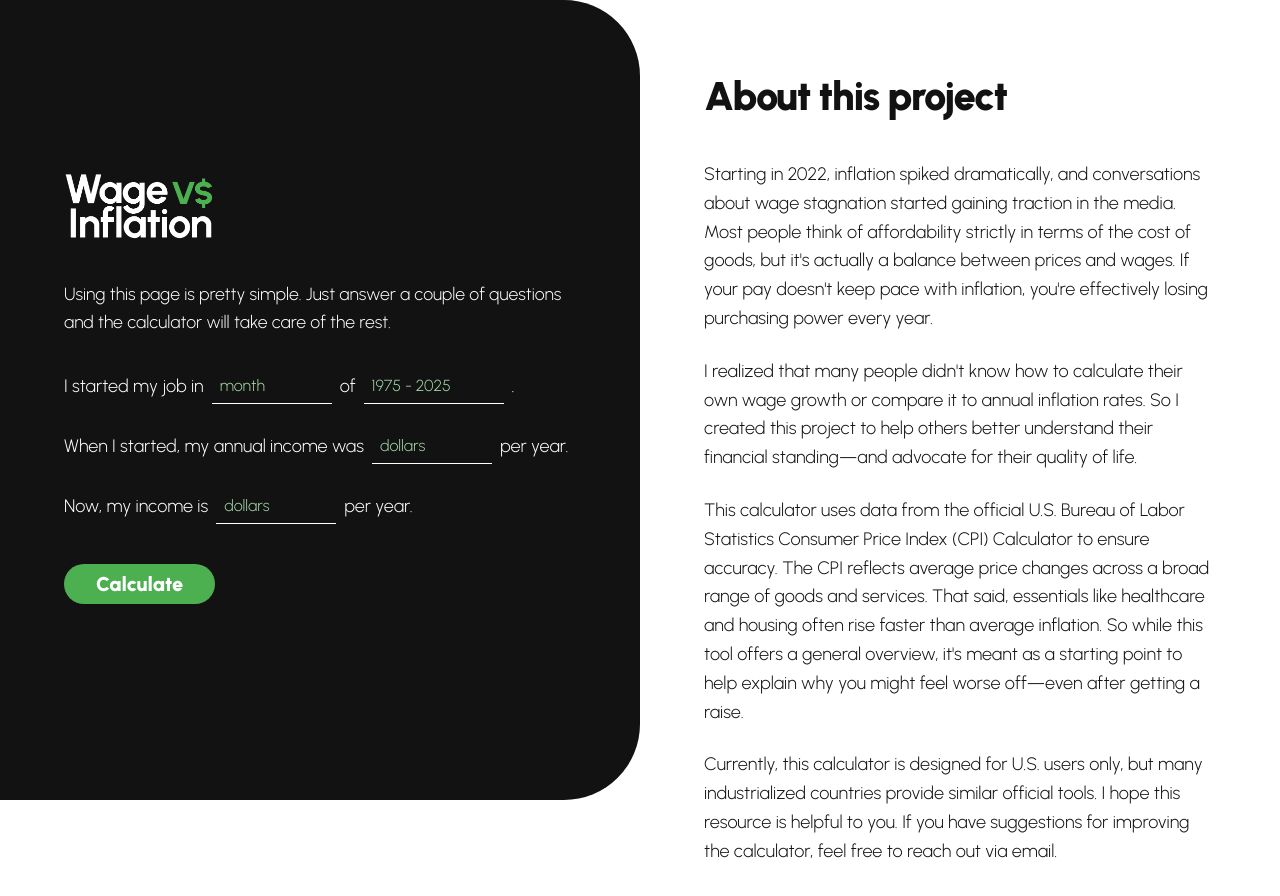
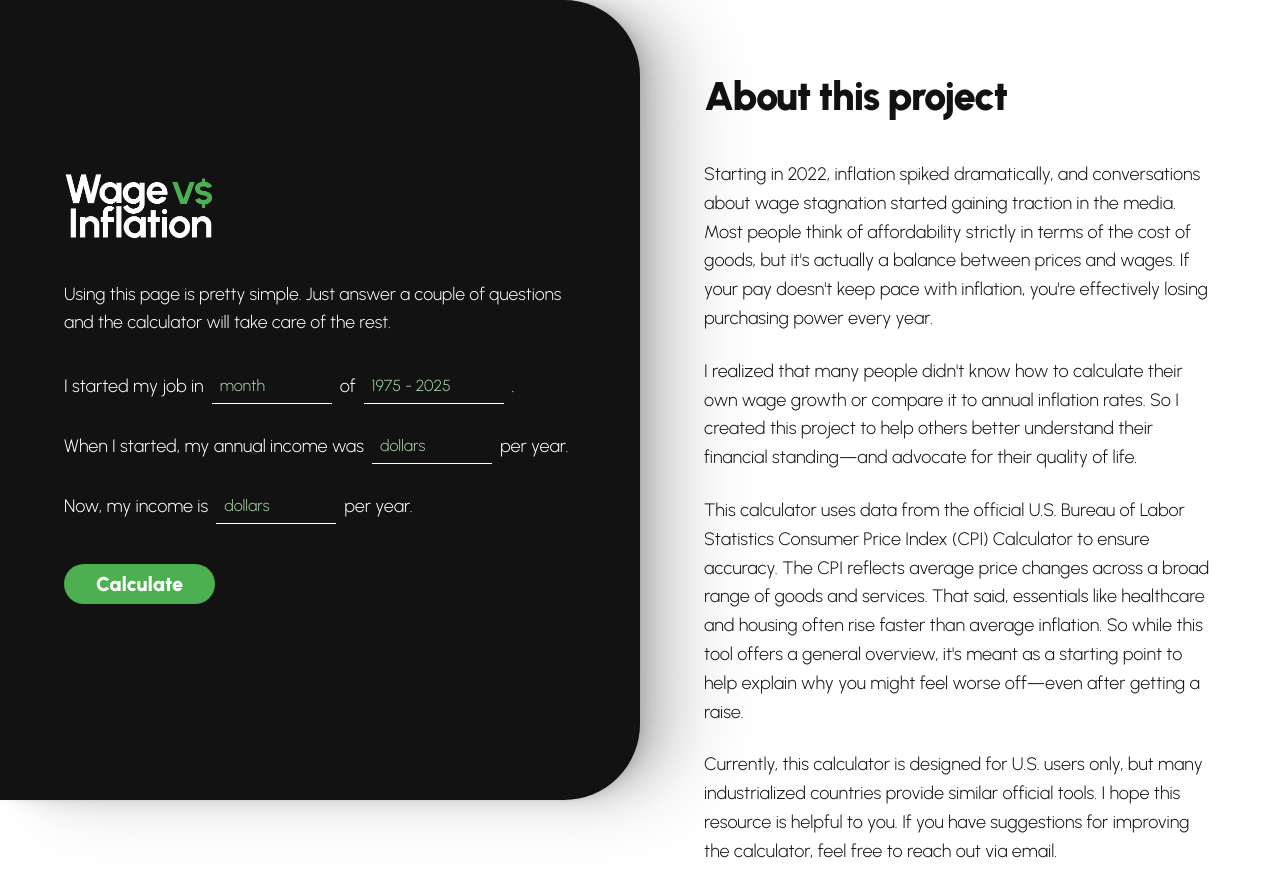
Before and after one commit to samualdaugherty/wagevsinflation, a Vue app: page / in a window 1280 px wide. Shown: the top 896 px of the page. Built offline with nearby package versions, Linux system fonts and the light colour scheme.

Commit message:
Add layered box shadow to left panel on desktop

```diff
--- a/src/App.vue
+++ b/src/App.vue
@@ -657,6 +657,12 @@ h2 {
     position: sticky;
     top: 0;
     overflow-y: hidden;
+    box-shadow: 51px 0px 80px 0px rgba(0, 0, 0, 0.12),
+                33.056px 0px 46.852px 0px rgba(0, 0, 0, 0.09),
+                19.644px 0px 25.481px 0px rgba(0, 0, 0, 0.07),
+                10.2px 0px 13px 0px rgba(0, 0, 0, 0.06),
+                4.156px 0px 6.519px 0px rgba(0, 0, 0, 0.05),
+                0.944px 0px 3.148px 0px rgba(0, 0, 0, 0.03);
   }
 
   .left-panel .content-wrapper {
```
